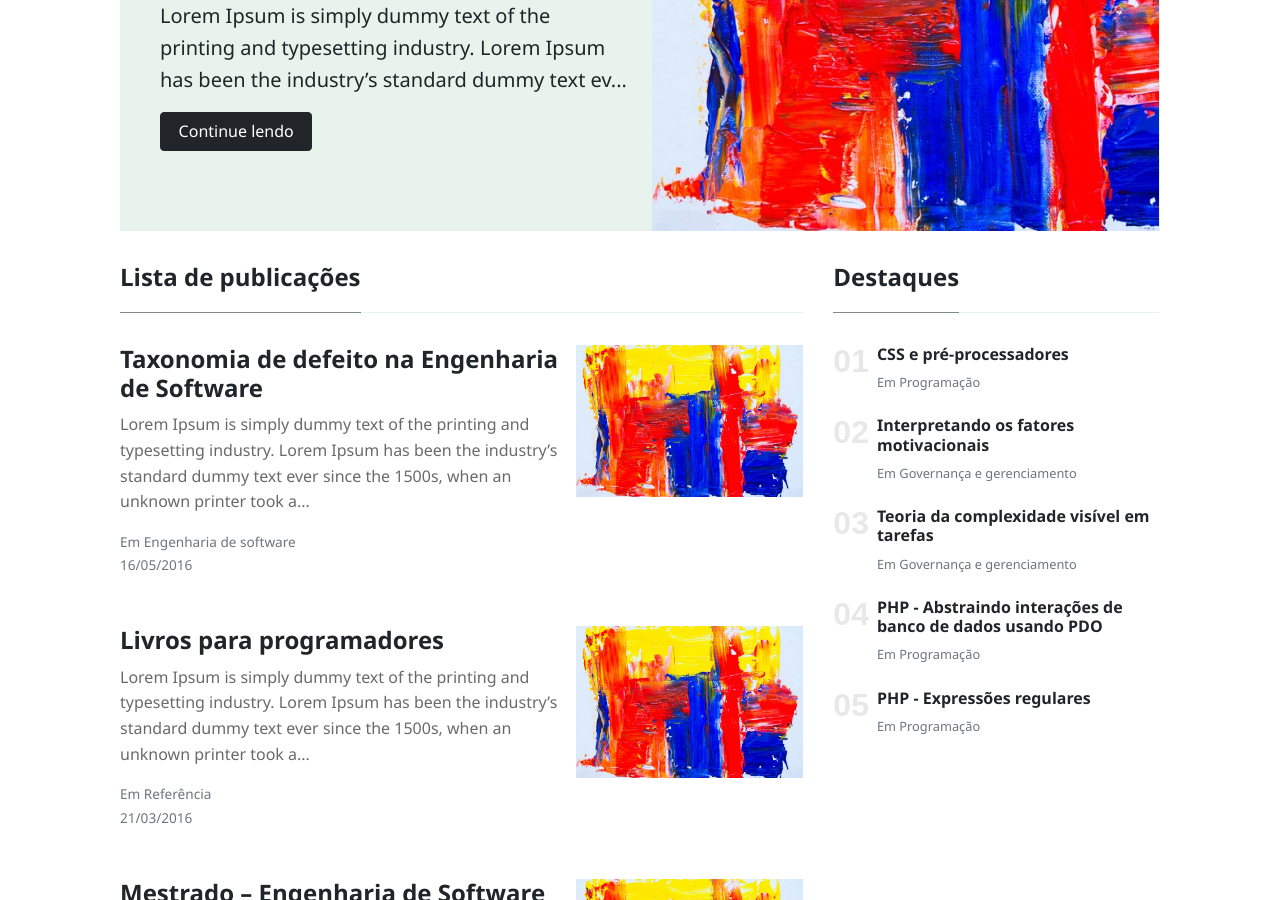
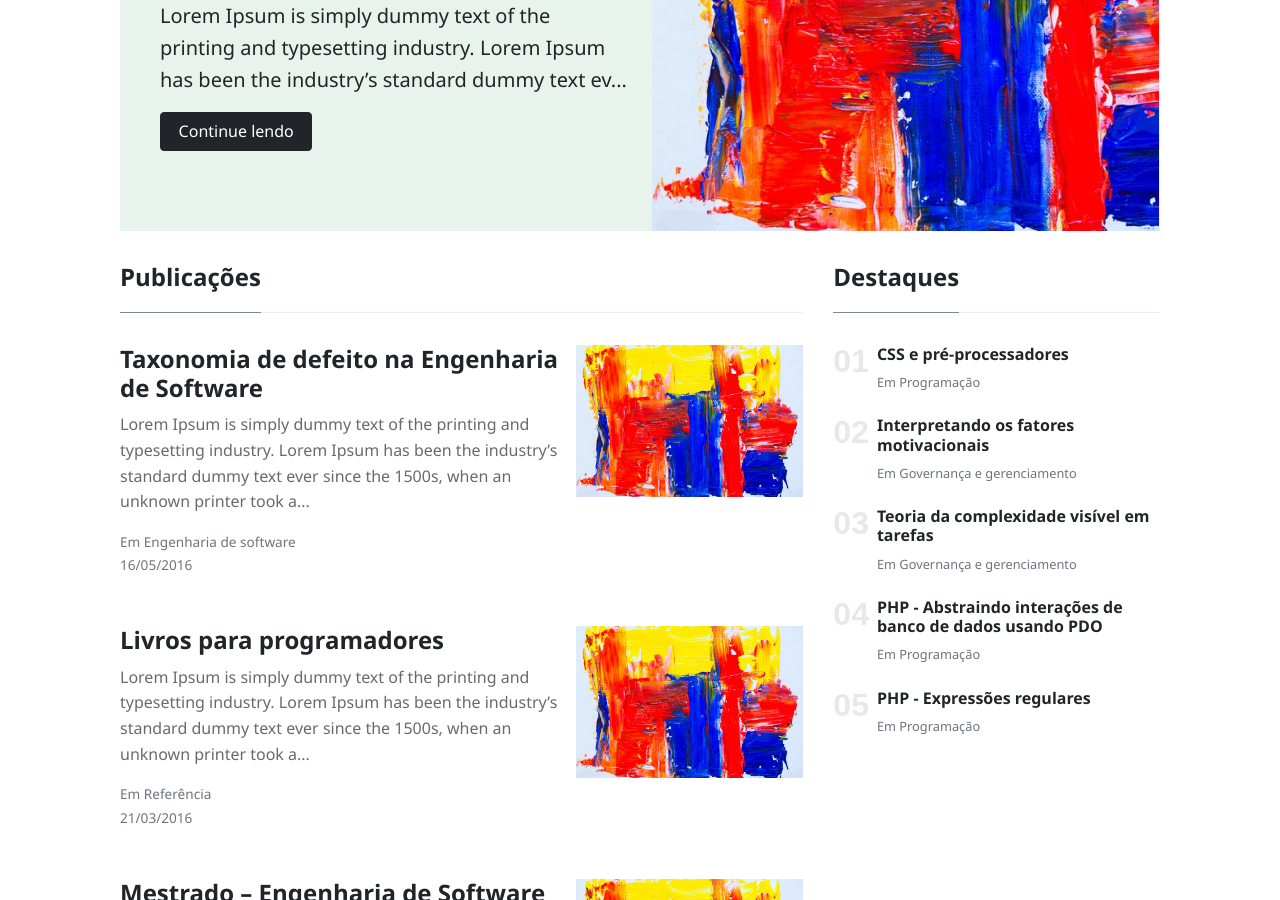
Before and after one commit to diogomatheus/diogomatheus.github.io, a Jekyll site: the page built from index.html, in a window 1280 px wide and 900 px high, scrolled down 736 px. Built offline with Jekyll 4.4.1, drawn with Linux system fonts in a browser that asks for light colours; nearby versions of some CDN libraries; the list of posts is cut into pages by our own code.

Commit message:
fix: jekyll theme language and publications permalink

```diff
--- a/_config.yml
+++ b/_config.yml
@@ -4,8 +4,10 @@
 favicon: assets/images/favicon.ico
 logo: assets/images/diogomatheus-logo.png
 disqus: diogomatheus
+
 paginate: 10
-paginate_path: /page/:num/
+paginate_path: /pagina/:num/
+seo_paginator_message: "Página %{current} de %{total} para "
 permalink: /:year/:month/:day/:title:output_ext
 
 authors:
--- a/index.html
+++ b/index.html
@@ -135,7 +135,7 @@
 
     </div>
 
-    <!-- Sticky - add sticky tag to the post you want to highlight here - tags: [sticky] -->
+    <!-- Sticky publication - tags: [sticky] -->
     {% for post in site.posts %}
     {% if post.tags contains "sticky" %}
     <div class="jumbotron jumbotron-fluid jumbotron-home pt-0 pb-0 mt-3 mb-2rem bg-lightblue position-relative">
@@ -152,18 +152,18 @@
             </div>
         </div>
     </div>
+    {% break %}
     {% endif %}
     {% endfor %}
 
     {% endif %}
     <!--endif page url is / -->
 
-    <!-- Now the rest of the posts with the usual loop but with an offset:4 on the first page so we can skeep the first 4 posts displayed above -->
     <div class="row mt-3">
 
         <div class="col-md-8 main-loop">
 
-            <h4 class="font-weight-bold spanborder"><span>Lista de publicações</span></h4>
+            <h4 class="font-weight-bold spanborder"><span>Publicações</span></h4>
 
             {% for post in paginator.posts %}
                 {% include publication-card.html %}
@@ -174,7 +174,7 @@
                 {% if paginator.total_pages > 1 %}
                 <ul class="pagination">
                     {% if paginator.previous_page %}
-                    <li class="page-item"><a class="page-link" href="{{ paginator.previous_page_path | prepend: site.baseurl | replace: '//', '/' }}">&laquo; Anterior</a></li>
+                    <li class="page-item"><a class="page-link" href="{{ paginator.previous_page_path | prepend: site.baseurl | replace: '//', '/' }}">Anterior</a></li>
                     {% else %}
                     <li class="page-item disabled"><span class="prev page-link">&laquo;</span></li>
                     {% endif %}
@@ -190,7 +190,7 @@
                     {% endfor %}
 
                     {% if paginator.next_page %}
-                    <li class="page-item"><a class="page-link" href="{{ paginator.next_page_path | prepend: site.baseurl | replace: '//', '/' }}">Próximo &raquo;</a></li>
+                    <li class="page-item"><a class="page-link" href="{{ paginator.next_page_path | prepend: site.baseurl | replace: '//', '/' }}">Próximo</a></li>
                     {% else %}
                     <li class="page-item disabled"><span class="next page-link">&raquo;</span></li>
                     {% endif %}
```
Lines whose indentation alone changed are shown as unchanged.
